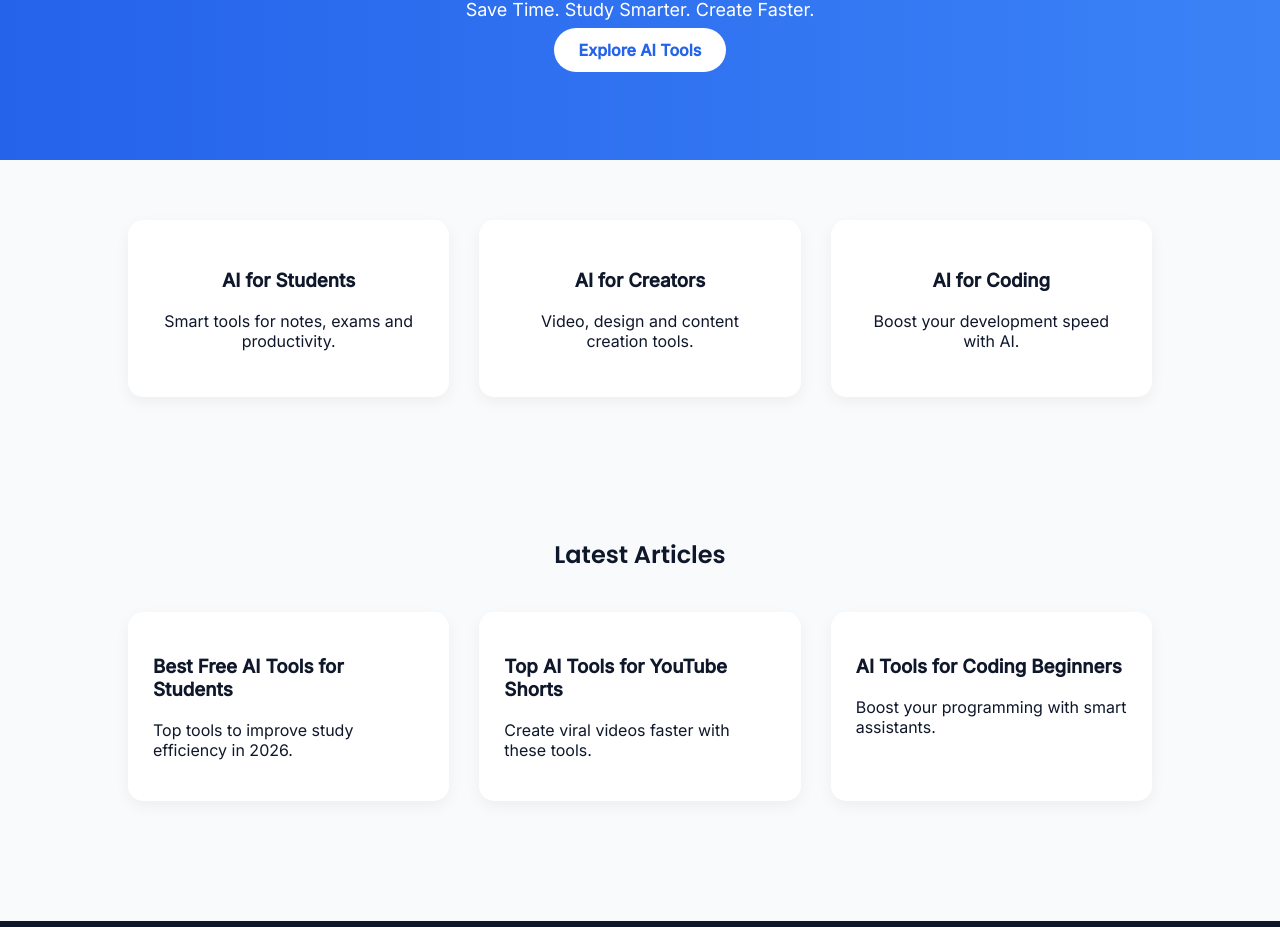
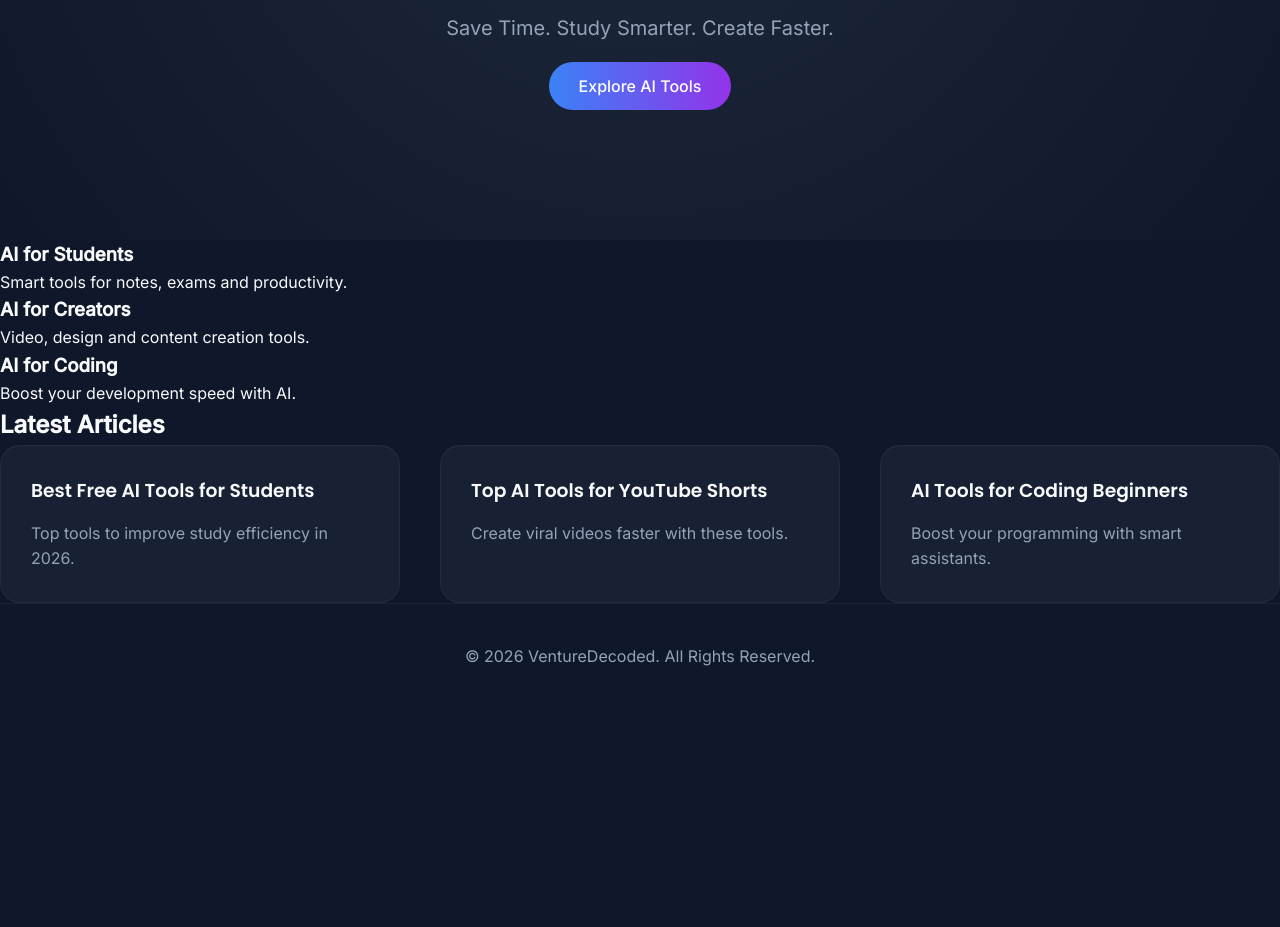
Before and after one commit to VentureDecoded/VentureDecoded.github.io, a plain HTML site: page index.html in a window 1280 px wide. Shown: the part 300-1227 px from the top of the page. After the commit the page ends 1009 px from the top, so only its background shows below. Drawn offline with Linux system fonts and the light colour scheme.

Commit message:
Refactor CSS for improved styling and layout

```diff
--- a/style.css
+++ b/style.css
@@ -1,141 +1,165 @@
-body {
+/* RESET */
+* {
     margin: 0;
-    font-family: 'Inter', sans-serif;
-    background-color: #F8FAFC;
-    color: #0F172A;
+    padding: 0;
+    box-sizing: border-box;
 }
 
+body {
+    font-family: 'Inter', sans-serif;
+    background: #0F172A;
+    color: #F8FAFC;
+    line-height: 1.6;
+}
+
+/* HEADER */
 header {
+    position: sticky;
+    top: 0;
+    background: rgba(15, 23, 42, 0.8);
+    backdrop-filter: blur(10px);
     display: flex;
     justify-content: space-between;
     align-items: center;
-    padding: 20px 10%;
-    background: white;
-    box-shadow: 0 2px 10px rgba(0,0,0,0.05);
+    padding: 20px 8%;
+    z-index: 1000;
 }
 
 .logo {
     font-family: 'Poppins', sans-serif;
     font-size: 22px;
     font-weight: 600;
-    color: #2563EB;
+    background: linear-gradient(90deg, #3B82F6, #9333EA);
+    -webkit-background-clip: text;
+    color: transparent;
 }
 
 nav a {
-    margin-left: 20px;
+    margin-left: 25px;
     text-decoration: none;
-    color: #0F172A;
-    font-weight: 500;
+    color: #CBD5E1;
+    transition: 0.3s ease;
 }
 
 nav a:hover {
-    color: #2563EB;
+    color: #3B82F6;
 }
 
+/* HERO */
 .hero {
     text-align: center;
-    padding: 100px 20px;
-    background: linear-gradient(to right, #2563EB, #3B82F6);
-    color: white;
+    padding: 140px 20px;
+    background: radial-gradient(circle at top, #1E293B, #0F172A);
+    animation: fadeIn 1.2s ease-in-out;
 }
 
 .hero h1 {
     font-family: 'Poppins', sans-serif;
-    font-size: 40px;
+    font-size: 48px;
+    margin-bottom: 20px;
 }
 
 .hero p {
-    margin: 20px 0;
-    font-size: 18px;
+    font-size: 20px;
+    color: #94A3B8;
+    margin-bottom: 30px;
 }
 
+/* BUTTON */
 .btn {
-    background: white;
-    color: #2563EB;
-    padding: 12px 25px;
-    border-radius: 25px;
+    background: linear-gradient(90deg, #3B82F6, #9333EA);
+    padding: 14px 30px;
+    border-radius: 30px;
     text-decoration: none;
-    font-weight: 600;
+    color: white;
+    font-weight: 500;
+    transition: 0.3s ease;
 }
 
-.categories {
-    display: flex;
-    justify-content: center;
-    gap: 30px;
-    padding: 60px 10%;
+.btn:hover {
+    transform: translateY(-3px);
+    box-shadow: 0 10px 25px rgba(59,130,246,0.4);
 }
 
-.card {
-    background: white;
-    padding: 30px;
-    border-radius: 15px;
-    width: 280px;
-    box-shadow: 0 5px 15px rgba(0,0,0,0.05);
-    text-align: center;
+/* CONTAINER */
+.container {
+    width: 85%;
+    margin: auto;
+    padding: 80px 0;
 }
 
-.latest {
-    padding: 60px 10%;
-}
-
-.latest h2 {
-    text-align: center;
-    font-family: 'Poppins', sans-serif;
-}
-
-.article-grid {
-    display: flex;
-    gap: 30px;
-    margin-top: 40px;
-}
-
-.article-card {
-    background: white;
-    padding: 25px;
-    border-radius: 15px;
-    flex: 1;
-    box-shadow: 0 5px 15px rgba(0,0,0,0.05);
-}
-
-footer {
-    text-align: center;
-    padding: 30px;
-    background: #0F172A;
-    color: white;
-    margin-top: 60px;
-}
-/* Section Container */
-.container {
-    width: 80%;
-    margin: auto;
-    padding: 60px 0;
-}
-
-/* Page Title */
+/* SECTION TITLES */
 .page-title {
     text-align: center;
     font-family: 'Poppins', sans-serif;
-    margin-bottom: 40px;
+    font-size: 32px;
+    margin-bottom: 60px;
 }
 
-/* Article Card Hover Effect */
+/* GRID */
+.article-grid {
+    display: grid;
+    grid-template-columns: repeat(auto-fit, minmax(280px, 1fr));
+    gap: 40px;
+}
+
+/* CARDS */
 .article-card {
-    transition: 0.3s ease;
+    background: rgba(30, 41, 59, 0.6);
+    padding: 30px;
+    border-radius: 20px;
+    backdrop-filter: blur(12px);
+    border: 1px solid rgba(255,255,255,0.05);
+    transition: 0.4s ease;
 }
 
 .article-card:hover {
-    transform: translateY(-5px);
-    box-shadow: 0 10px 25px rgba(0,0,0,0.1);
+    transform: translateY(-8px);
+    box-shadow: 0 20px 40px rgba(0,0,0,0.4);
 }
 
-/* Button Style */
+.article-card h3 {
+    font-family: 'Poppins', sans-serif;
+    margin-bottom: 15px;
+}
+
+.article-card p {
+    color: #94A3B8;
+}
+
 .read-btn {
     display: inline-block;
-    margin-top: 15px;
-    padding: 8px 18px;
-    background: #2563EB;
-    color: white;
+    margin-top: 20px;
+    padding: 8px 20px;
+    background: #3B82F6;
     border-radius: 20px;
     text-decoration: none;
+    color: white;
     font-size: 14px;
+    transition: 0.3s;
 }
+
+.read-btn:hover {
+    background: #2563EB;
+}
+
+/* FOOTER */
+footer {
+    text-align: center;
+    padding: 40px;
+    background: #0F172A;
+    border-top: 1px solid rgba(255,255,255,0.05);
+    color: #94A3B8;
+}
+
+/* ANIMATION */
+@keyframes fadeIn {
+    from {
+        opacity: 0;
+        transform: translateY(30px);
+    }
+    to {
+        opacity: 1;
+        transform: translateY(0);
+    }
+}
```
